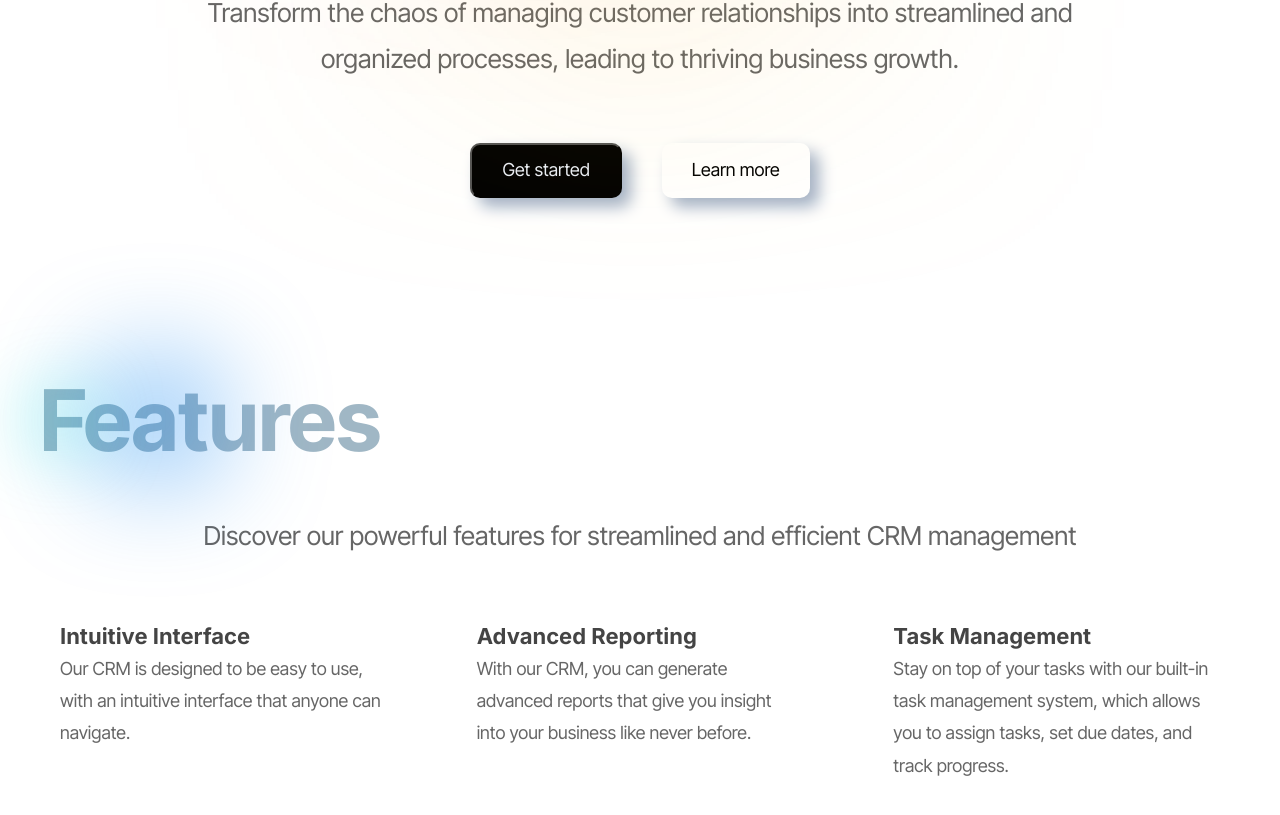
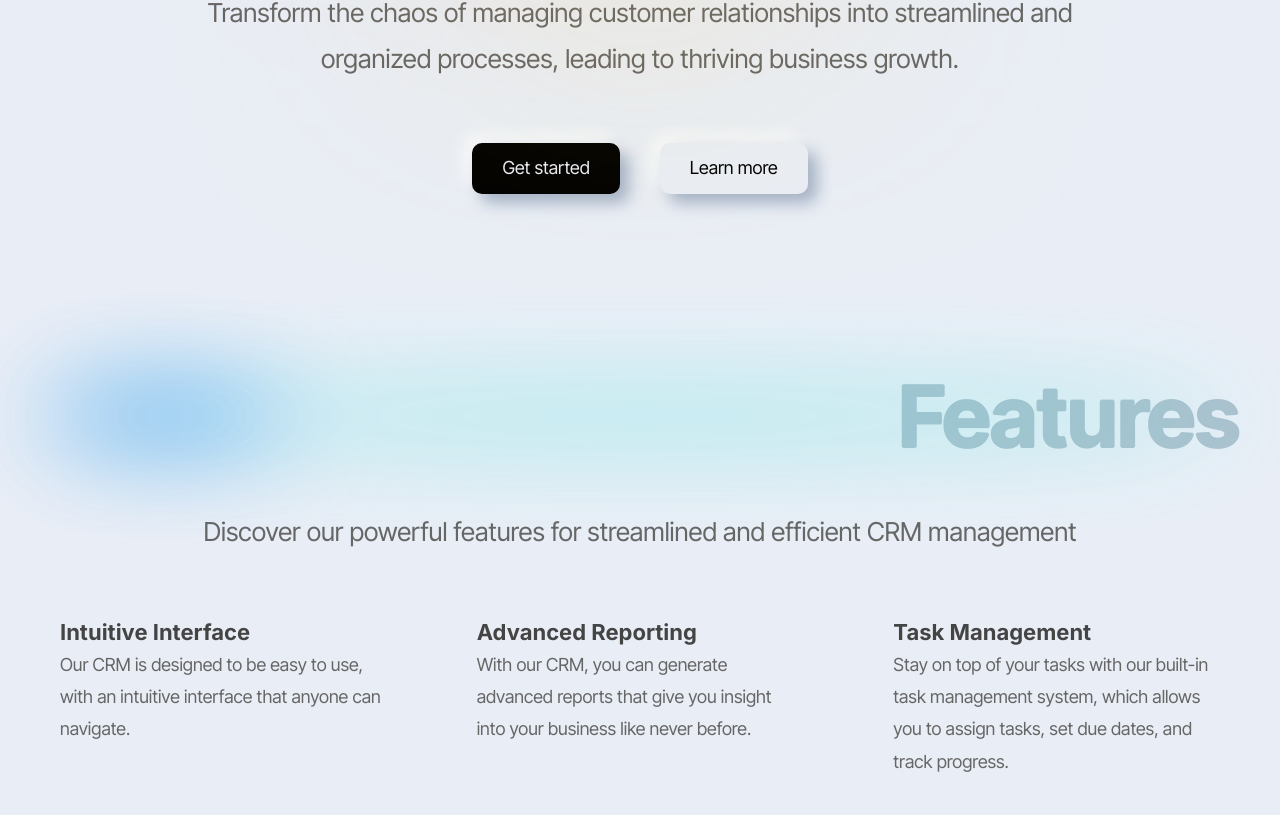
Before and after one commit to TatiSur/vite-react-ts, a React (Vite) app: page / in a window 1280 px wide. Shown: the part 625-1440 px from the top of the page. Built offline with nearby package versions, Linux system fonts and the light colour scheme.

Commit message:
Update style

```diff
--- a/src/components/app/App.scss
+++ b/src/components/app/App.scss
@@ -1,5 +1,5 @@
 #root {
-  background: var(--bg-main-light);
+  background: var(--bg-main);
 }
 
 .logo {
--- a/src/components/ui/sectionTitle/SectionTitle.scss
+++ b/src/components/ui/sectionTitle/SectionTitle.scss
@@ -1,42 +1,44 @@
 .section-title {
   font-size: 85px;
   color: var(--text-color);
+  //color: transparent;
+  text-shadow: -1px 0 var(--text-color), 0 1px  var(--text-color), 1px 0  var(--text-color), 0 -1px  var(--text-color);
   line-height: 1;
   position: relative;
   z-index: 3;
-  display: inline-block;
   margin-bottom: 50px;
   -webkit-user-select: none;
   user-select: none;
   cursor: default;
-
+  text-align: right;
+  opacity: 0.8;
 
   &:before {
     content: '';
     position: absolute;
     z-index: 2;
-    width: 40px;
+    width: 20%;
     height: 40px;
     transform: translate(0, -50%);
     border-radius: 50%;
     top: 50%;
     left: 0;
-    background-color: var(--first-color);
-    filter: blur(40px);
+    background-color: var(--second-color);
+    filter: blur(50px);
   }
 
   &:after {
     content: '';
     position: absolute;
     z-index: 1;
-    width: 90px;
-    height: 90px;
-    transform: translate(80%, -50%);
+    width: 100%;
+    height: 20px;
+    transform: translate(0, -50%);
     border-radius: 50%;
     top: 50%;
     left: 0;
-    background-color: var(--second-color);
-    filter: blur(60px);
+    background-color: var(--first-color);
+    filter: blur(50px);
   }
 
   //span {
--- a/src/index.scss
+++ b/src/index.scss
@@ -86,6 +86,8 @@ button {
   padding: 0;
   background-color: transparent;
   background-image: none;
+  outline: none;
+  border: none;
 }
 
 button,
@@ -93,6 +95,12 @@ button,
   cursor: pointer;
 }
 
+textarea,
+input {
+  outline: none;
+}
+
+
 body {
   font-family: var(--ff-text);
   font-weight: 400;
```
